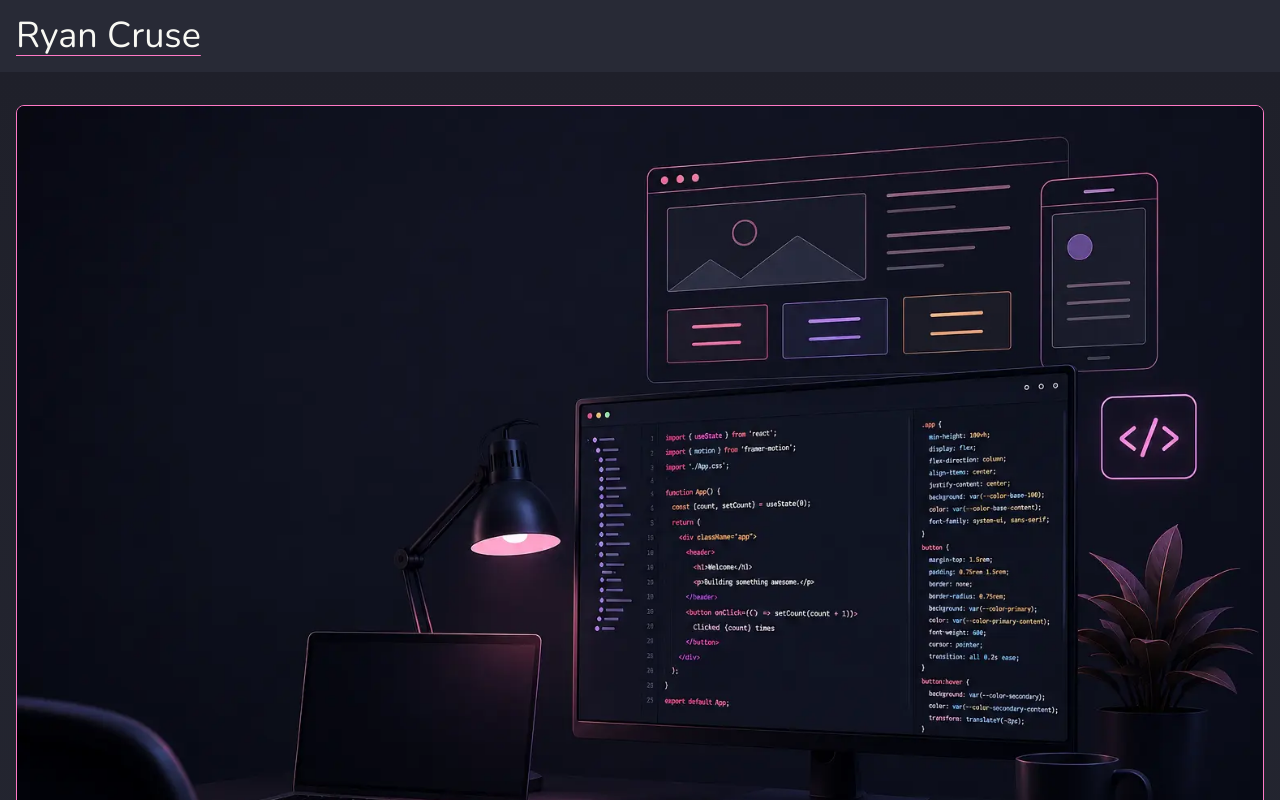
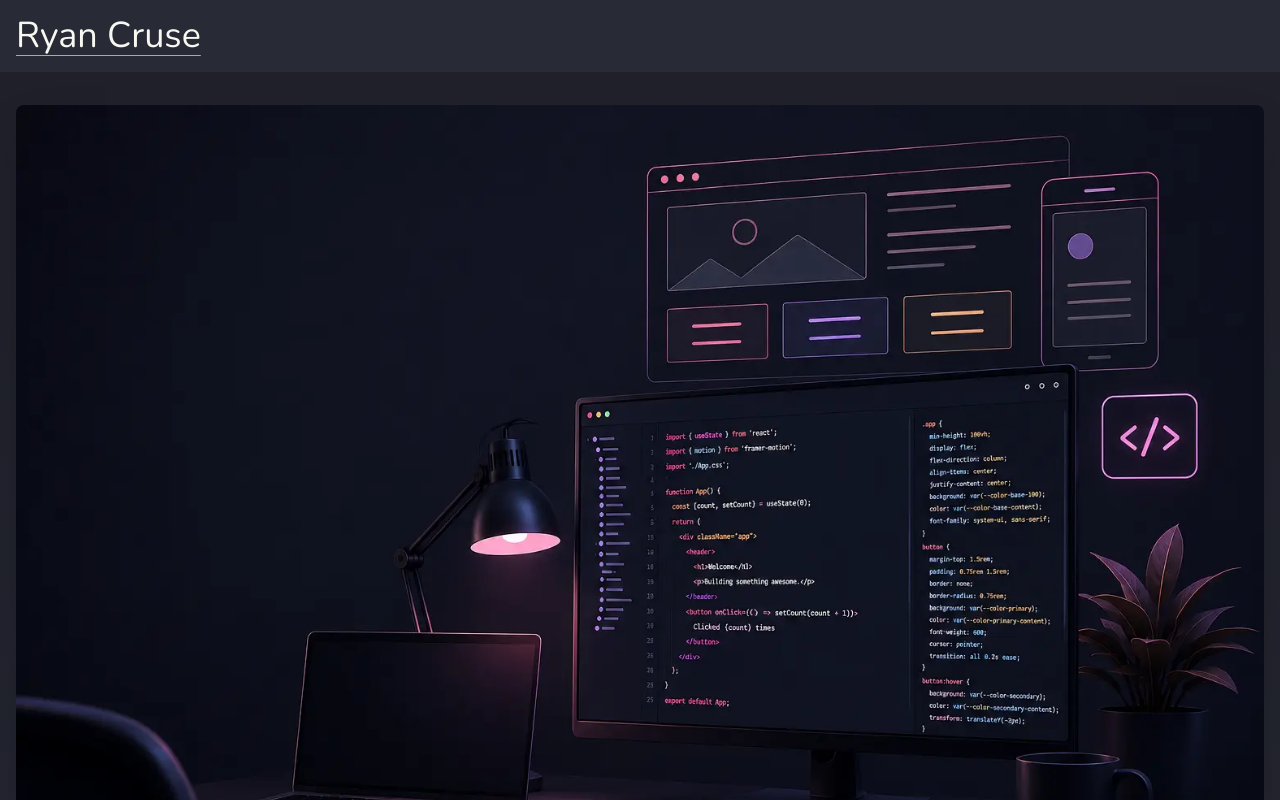
Before and after one commit to Cruse180795/My_Portfolio, a React (Vite) app: page / in a window 1280 px wide. Shown: the top 800 px of the page. Built offline with nearby package versions, Linux system fonts and the light colour scheme.

Commit message:
remove image border from illustration

```diff
--- a/src/components/sections/AboutMeSection.tsx
+++ b/src/components/sections/AboutMeSection.tsx
@@ -24,7 +24,7 @@ export default function AboutMeSection() {
           height={400}
           loading="lazy"
           decoding="async"
-          className="rounded-lg border-[1.5px] border-primary w-full h-auto"
+          className="rounded-lg shadow-2xl w-full h-auto"
         />
 
         {/** Content */}
```
